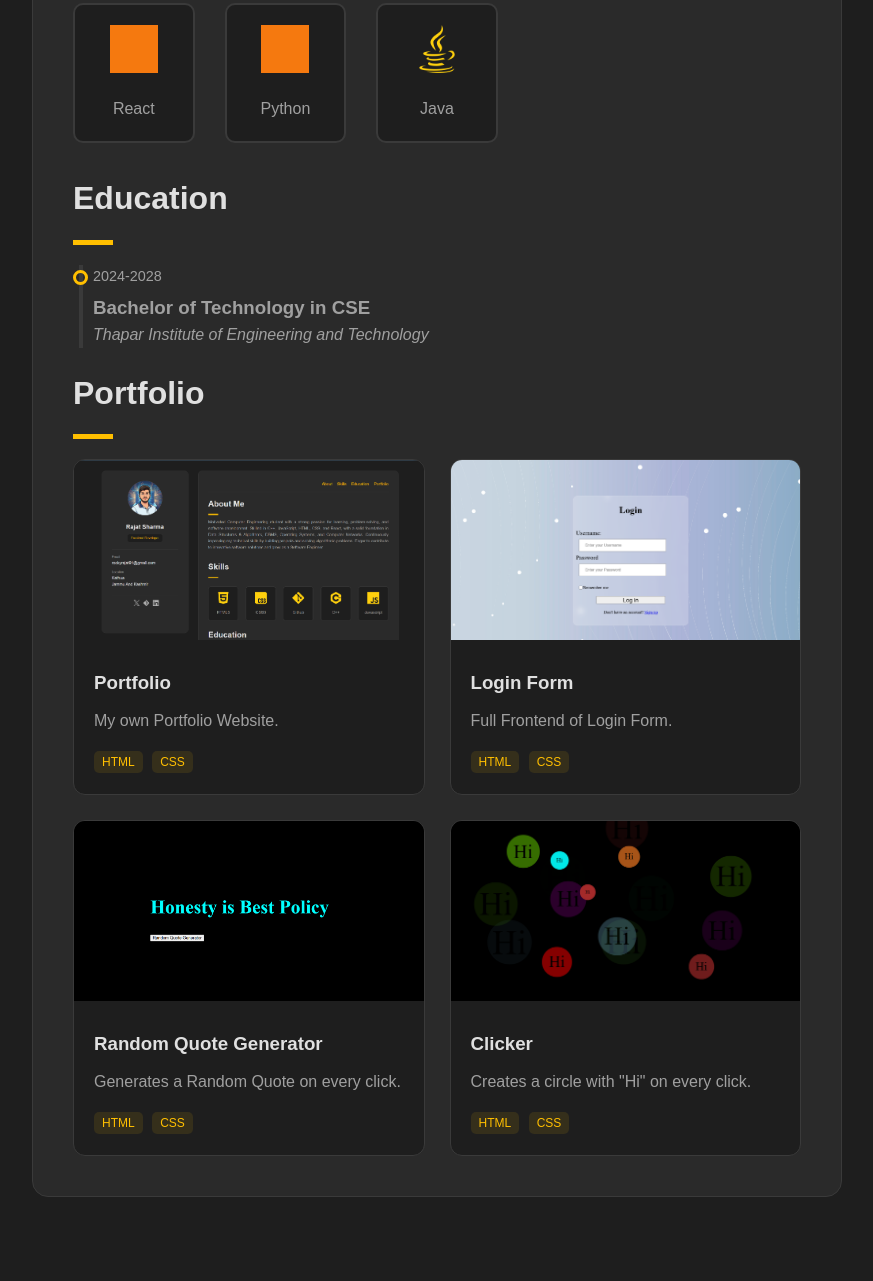
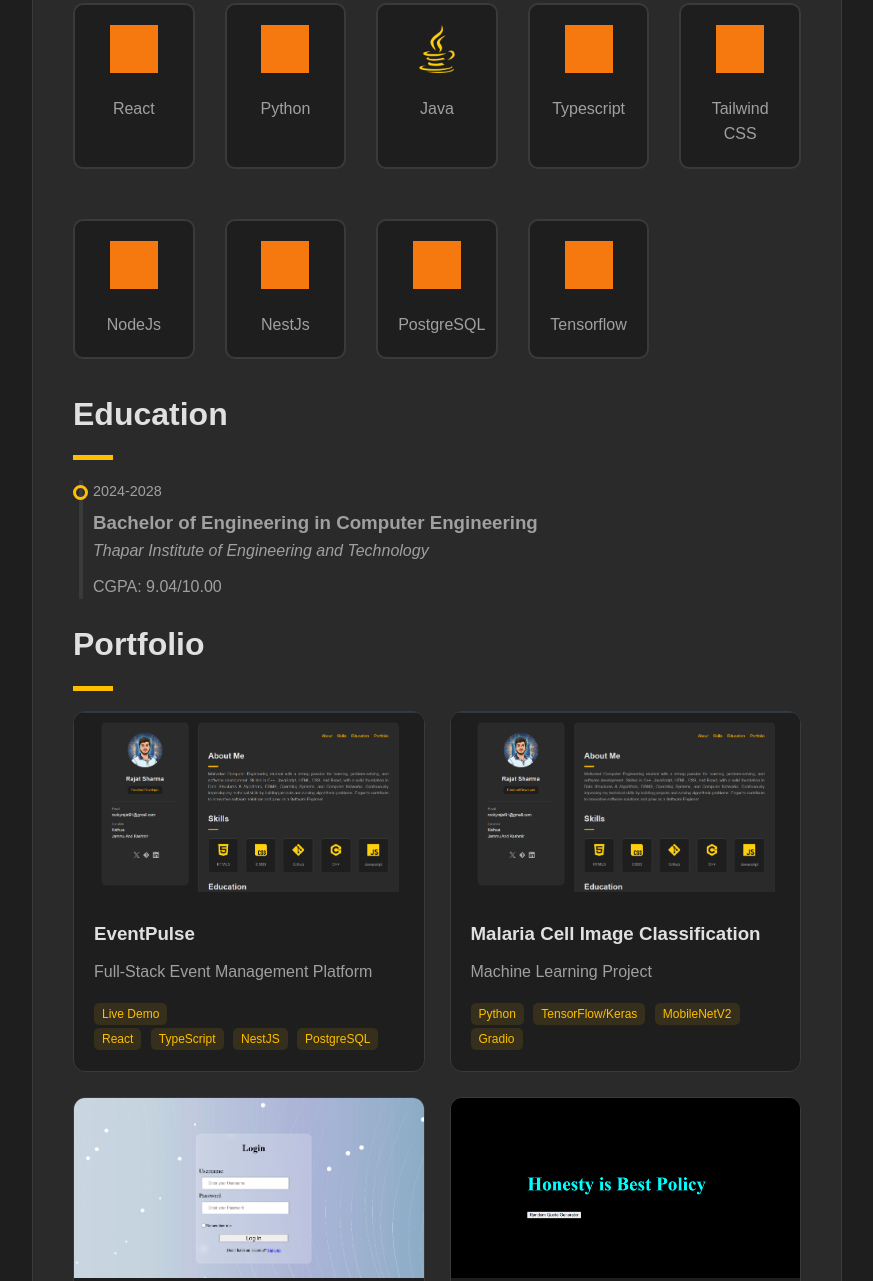
Before and after one commit to Rajat-91/Portfolio, a plain HTML site: page index.html in a window 1280 px wide. Shown: the part 696-1977 px from the top of the page, without its empty margins (398-1271 px from the left). Before the commit the page ends 1893 px from the top, so only its background shows below. Drawn offline with Linux system fonts and the light colour scheme; grey boxes are pictures that could not be loaded.

Commit message:
Projects and Achievements Added

```diff
--- a/index.html
+++ b/index.html
@@ -15,7 +15,7 @@
             <div class="profile">
                 <img src="Toon_Rajat.png" alt="Profile Picture">
                 <h2>Rajat Sharma</h2>
-                <p>Frontend Developer</p>
+                <p>Computer Science Engineering | Software Developer</p>
             </div>
             <!-- Contact -->
             <div class="contact">
@@ -50,13 +50,14 @@
                     <a href="#skills">Skills</a>
                     <a href="#education">Education</a>
                     <a href="#portfolio">Portfolio</a>
+                    <a href="#achievements">Achievements</a>
                 </nav>
             </div>
             <!--About Me-->
             <div class="about">
                 <h2 class="heading">About Me</h2>
                 <div class="line"> </div>
-                <p> Motivated Computer Engineering student with a strong passion for learning, problem-solving, and software development. Skilled in C++, JavaScript, HTML, CSS, and React, with a solid foundation in Data Structures & Algorithms, DBMS, Operating Systems, and Computer Networks. Continuously improving my technical skills by building projects and solving algorithmic problems. Eager to contribute to innovative software solutions and grow as a Software Engineer.
+                Computer Engineering undergraduate at Thapar Institute of Engineering and Technology with a CGPA of 9.04/10.00. Interested in software development, problem-solving, and emerging technologies. Experienced in building applications using React, TypeScript, JavaScript, and Python, with knowledge of C++, Java, and Data Structures & Algorithms. Continuously strengthening my technical skills through hands-on projects, competitive programming, and exploring new technologies.
 </p>
             </div>
             <!--Skills-->
@@ -96,6 +97,30 @@
                         <img src="java-logo.png" alt="">
                         <h3>Java</h3>
                     </div>
+                    <div class="item">
+                        <img src="https://simpleicons.org/icons/typescript.svg" alt="">
+                        <h3>Typescript</h3>
+                    </div>
+                    <div class="item">
+                        <img src="https://simpleicons.org/icons/tailwindcss.svg" alt="">
+                        <h3>Tailwind CSS</h3>
+                    </div>
+                    <div class="item">
+                        <img src="https://simpleicons.org/icons/nodedotjs.svg" alt="">
+                        <h3>NodeJs</h3>
+                    </div>
+                    <div class="item">
+                        <img src="https://simpleicons.org/icons/nestjs.svg" alt="">
+                        <h3>NestJs</h3>
+                    </div>
+                    <div class="item">
+                        <img src="https://simpleicons.org/icons/postgresql.svg" alt="">
+                        <h3>PostgreSQL</h3>
+                    </div>
+                    <div class="item">
+                        <img src="https://simpleicons.org/icons/tensorflow.svg" alt="">
+                        <h3>Tensorflow</h3>
+                    </div>
                 </div>
             </div>
             <!--Education-->
@@ -105,8 +130,9 @@
                 <div class="edtech">
                     <div class="btech">
                         <div class="year"> 2024-2028</div>
-                        <h3 class="Degree"> Bachelor of Technology in CSE</h3>
+                        <h3 class="Degree"> Bachelor of Engineering in Computer Engineering</h3>
                         <p class="college"> Thapar Institute of Engineering and Technology</p>
+                        <p class="CGPA"> CGPA: 9.04/10.00</p>
                         <p class="Bio">  </p>
                         <div class="goal"> </div>
                     </div>
@@ -121,10 +147,27 @@
                     <div class="project">
                         <img src="portfolio.png" alt="">
                         <div class="card">
-                            <h3> Portfolio </h3>
-                            <p> My own Portfolio Website. </p>
-                            <span>HTML</span>
-                            <span>CSS</span>
+                            <h3> EventPulse </h3>
+                            <p> Full-Stack Event Management Platform </p>
+                            <span><a href="https://event-pulse-lovat.vercel.app/" target="_blank" style="color: rgb(255, 191, 0); text-decoration: none;">Live Demo</a></span>
+                            <div>
+                                <span>React</span>
+                                <span>TypeScript</span>
+                                <span>NestJS</span>
+                                <span>PostgreSQL</span>
+                            </div>
+                        </div>
+                    </div>
+                    <div class="project">
+                        <img src="portfolio.png" alt="">
+                        <div class="card">
+                            <h3> Malaria Cell Image Classification </h3>
+                            <p> Machine Learning Project </p>
+                            <span>Python</span>
+                            <span>TensorFlow/Keras</span>
+                            <span>MobileNetV2</span>
+                            <span>Gradio</span>
+
                         </div>
                     </div>
                     <div class="project">
@@ -156,6 +199,18 @@
                     </div>
                 </div>
             </div>
+            <!--Achievements-->
+               <div class="achievements" id="achievements">
+                    <h2 class="heading">Achievements</h2>
+                    <div class="line"></div>
+                        <ul>
+                            <li>Maintained a CGPA of 9.04/10.00 at Thapar Institute of Engineering and Technology.</li>
+                            <li>Advanced to Round 3 of Flipkart GRiD 8.0.</li>
+                            <li>Solved 230+ Data Structures and Algorithms problems across coding platforms.</li>
+                        </ul>
+                    </div>
+                </div>
+            </div>
         </div>
     </body>
 </html>
```
